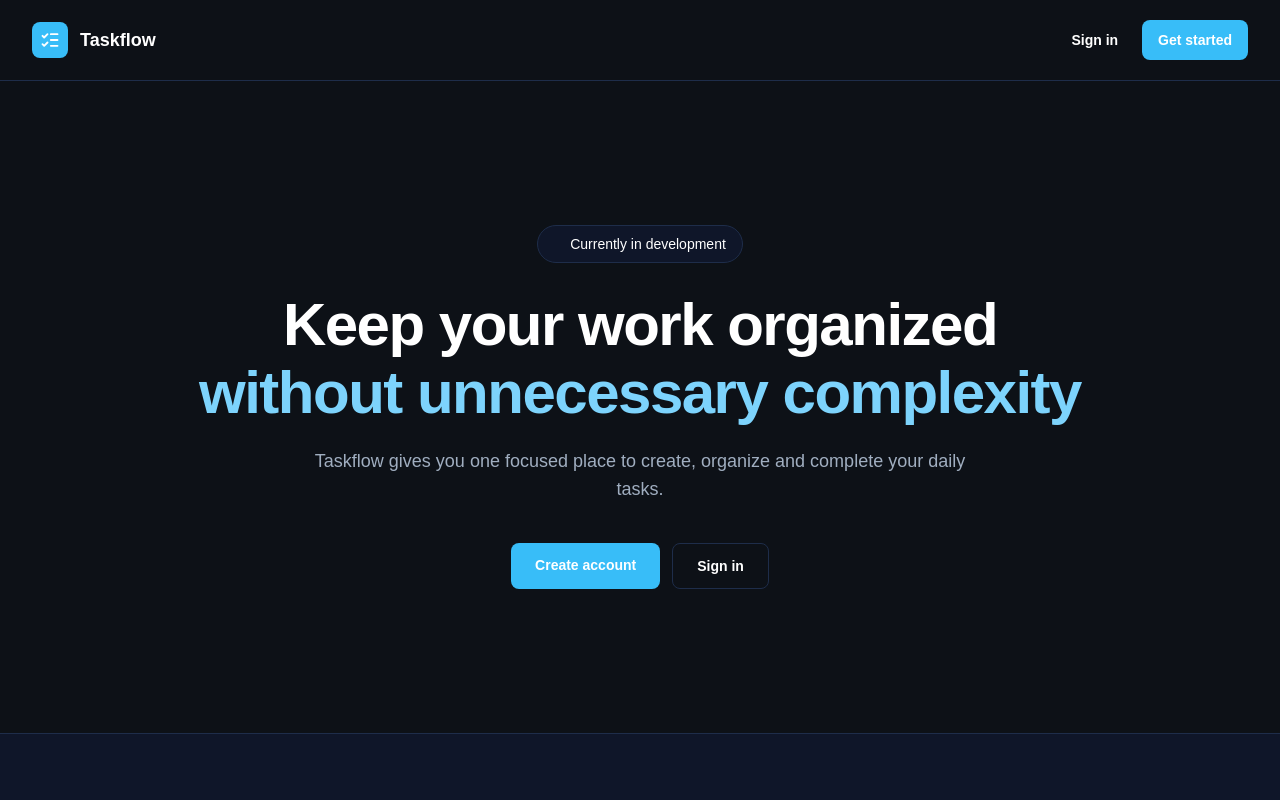
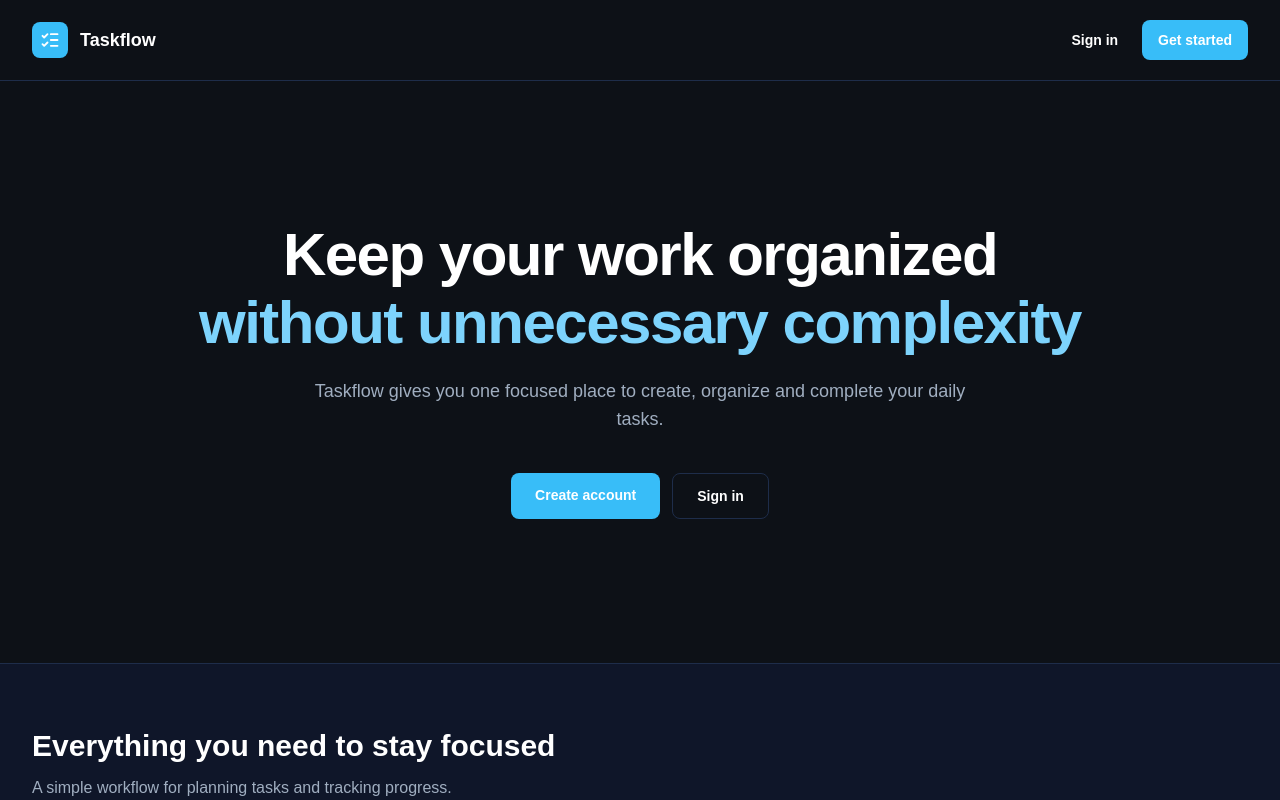
Before and after one commit to lina98st/taskflow, a Next.js app: page / in a window 1280 px wide. Shown: the top 800 px of the page. Built offline with nearby package versions, Linux system fonts and the light colour scheme.

Commit message:
fix: restore landing page layout

```diff
--- a/app/page.tsx
+++ b/app/page.tsx
@@ -46,14 +46,6 @@ export default function Home() {
       </header>
 
       <section className="mx-auto flex max-w-7xl flex-col items-center px-5 py-20 text-center sm:px-8 sm:py-28 lg:py-36">
-        <div className="mb-8 flex items-center gap-2 rounded-full border border-[var(--border)] bg-[var(--bg-surface)] px-4 py-2 text-sm text-white">
-          <span
-            aria-hidden="true"
-            className="h-2 w-2 rounded-full bg-[var(--warning)]"
-          />
-          Currently in development
-        </div>
-
         <h1 className="max-w-4xl text-4xl font-semibold tracking-tight text-white sm:text-5xl lg:text-6xl">
           Keep your work organized
           <span className="mt-2 block text-[var(--accent-light)]">
@@ -135,6 +127,7 @@ export default function Home() {
               <p className="text-sm font-semibold text-white">
                 Dashboard preview
               </p>
+
               <p className="mt-1 text-sm text-[var(--text-muted)]">
                 Your work at a glance
               </p>
```
